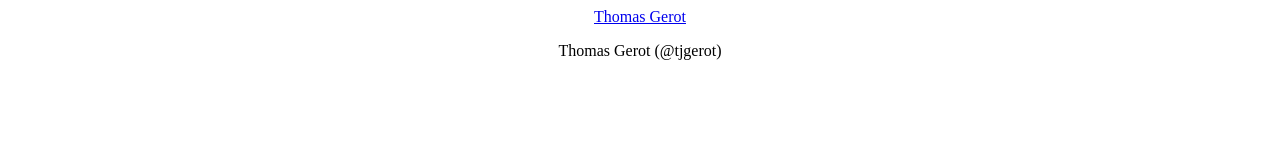
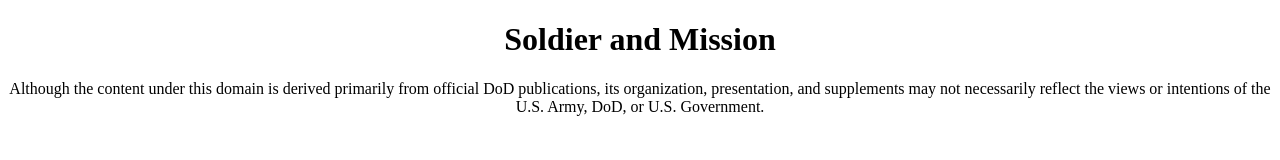
Before and after one commit to tjgerot/tjgerot.github.io, a plain HTML site: page index.html in a window 1280 px wide. Drawn offline with Linux system fonts and the light colour scheme.

Commit message:
Initialized webpage

```diff
--- a/index.html
+++ b/index.html
@@ -1,10 +1,10 @@
 <!DOCTYPE html>
 <html>
 <head>
-  <script type="text/javascript" src="https://platform.linkedin.com/badges/js/profile.js" async defer></script>
 </head>
 <body style="text-align:center;">
-  <div class="LI-profile-badge"  data-version="v1" data-size="medium" data-locale="en_US" data-type="vertical" data-theme="light" data-vanity="tjgerot"><a class="LI-simple-link" href='https://www.linkedin.com/in/tjgerot?trk=profile-badge'>Thomas Gerot</a></div>
-  <p>Thomas Gerot (@tjgerot)</p>
+  <h1>Soldier and Mission</h1>
+
+  <p>Although the content under this domain is derived primarily from official DoD publications, its organization, presentation, and supplements may not necessarily reflect the views or intentions of the U.S. Army, DoD, or U.S. Government.</p>
 </body>
 </html>
```
